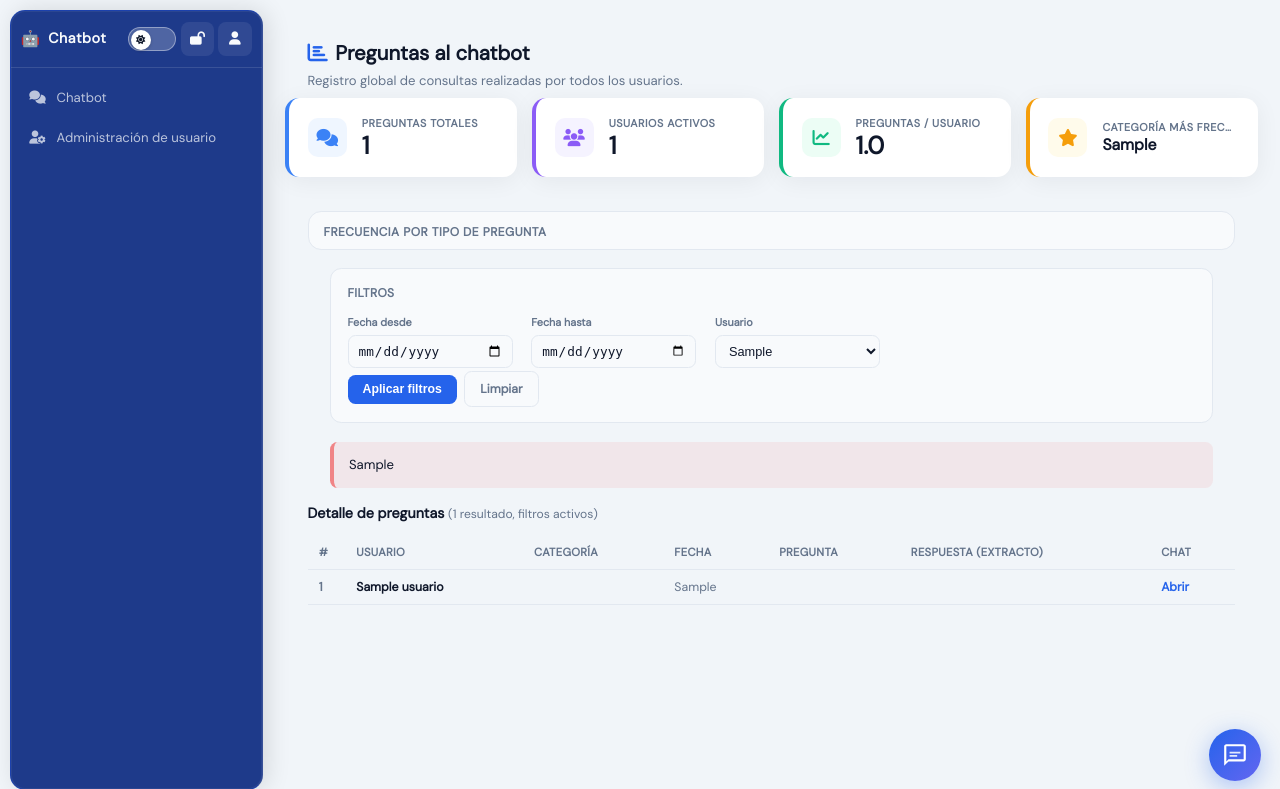
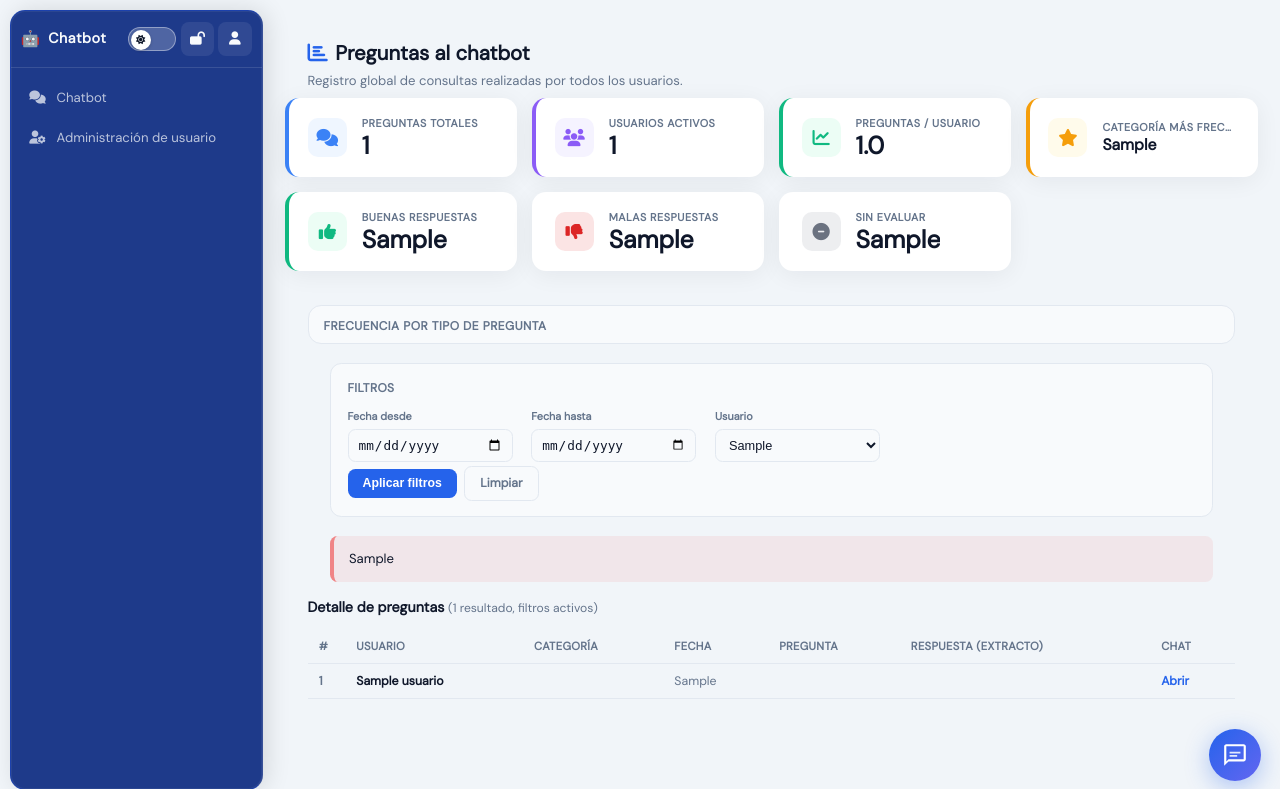
Before and after one commit to FabiTaparaQuispe/Chatbot-ventas-GSR, a Flask app: template api/python/templates/pages/historial_preguntas.html in a window 1280 px wide. Shown: the top 789 px of the page. Run offline with Flask 3, Linux system fonts and the light colour scheme; the template is opened without the code that fills it: most values are stand-ins (such as "Sample title", 1, 10 or a date in 2020); parts of the project's set-up code (start-up, migrations or seed data) failed here and were passed over; some libraries are stand-ins or nearby versions.

Commit message:
retroalimentacion

```diff
--- a/backend_python/templates/pages/historial_preguntas.html
+++ b/backend_python/templates/pages/historial_preguntas.html
@@ -153,6 +153,27 @@
                 <div class="kpi-value" style="font-size:1.05rem;line-height:1.3;">{{ top_categoria|e }}</div>
             </div>
         </div>
+        <div class="kpi-card emerald">
+            <div class="kpi-icon emerald"><i class="fas fa-thumbs-up" aria-hidden="true"></i></div>
+            <div class="kpi-body">
+                <div class="kpi-label">Buenas respuestas</div>
+                <div class="kpi-value">{{ fb_buenos }}</div>
+            </div>
+        </div>
+        <div class="kpi-card" style="--kpi-accent:#dc2626;">
+            <div class="kpi-icon" style="background:rgba(220,38,38,.12);color:#dc2626;"><i class="fas fa-thumbs-down" aria-hidden="true"></i></div>
+            <div class="kpi-body">
+                <div class="kpi-label">Malas respuestas</div>
+                <div class="kpi-value">{{ fb_malos }}</div>
+            </div>
+        </div>
+        <div class="kpi-card" style="--kpi-accent:#6b7280;">
+            <div class="kpi-icon" style="background:rgba(107,114,128,.12);color:#6b7280;"><i class="fas fa-minus-circle" aria-hidden="true"></i></div>
+            <div class="kpi-body">
+                <div class="kpi-label">Sin evaluar</div>
+                <div class="kpi-value">{{ fb_sin_voto }}</div>
+            </div>
+        </div>
     </div>
     {% if total_preguntas > 0 %}
     <div class="hp-freq-card">
```
Also changed, not shown: backend_python/routes_fastapi/pages.py (+19 -0 lines).
